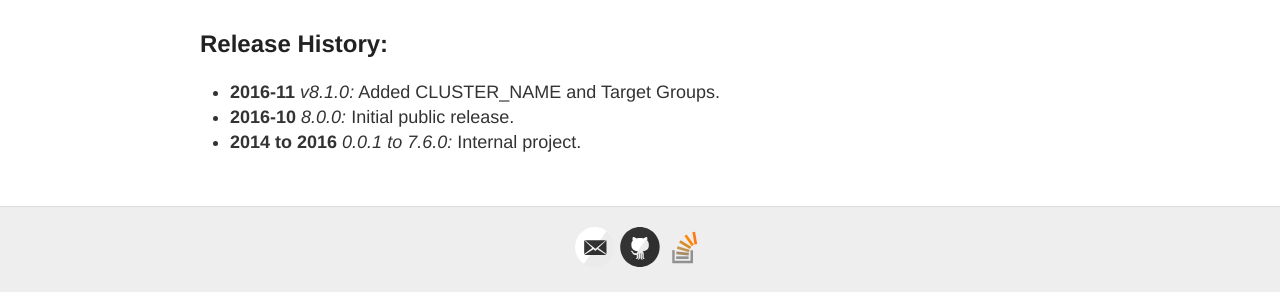
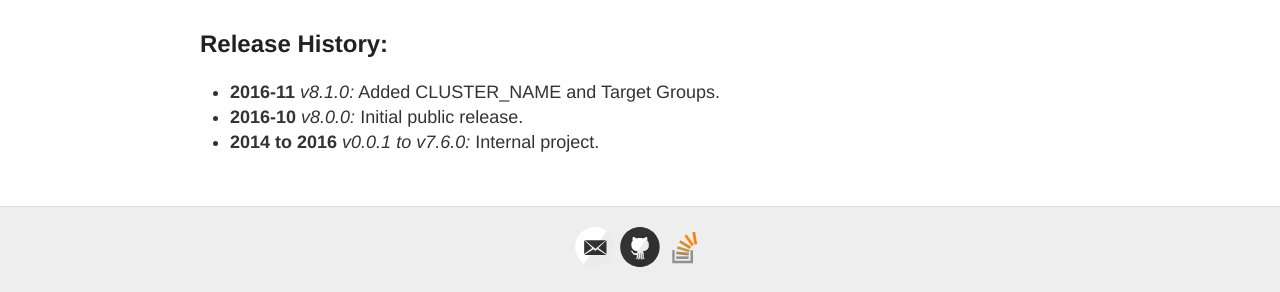
Before and after one commit to method5/method5.github.io, a Jekyll site: the page built from roadmap.md, in a window 1280 px wide. Shown: the part 657-949 px from the top of the page. Built offline with Jekyll 4.4.1, drawn with Linux system fonts in a browser that asks for light colours.

Commit message:
Update roadmap.md

```diff
--- a/roadmap.md
+++ b/roadmap.md
@@ -19,5 +19,5 @@ Release History:
 ----------------
 
 * **2016-11** *v8.1.0:* Added CLUSTER_NAME and Target Groups.
-* **2016-10** *8.0.0:* Initial public release.
-* **2014 to 2016** *0.0.1 to 7.6.0:* Internal project.
+* **2016-10** *v8.0.0:* Initial public release.
+* **2014 to 2016** *v0.0.1 to v7.6.0:* Internal project.
```
